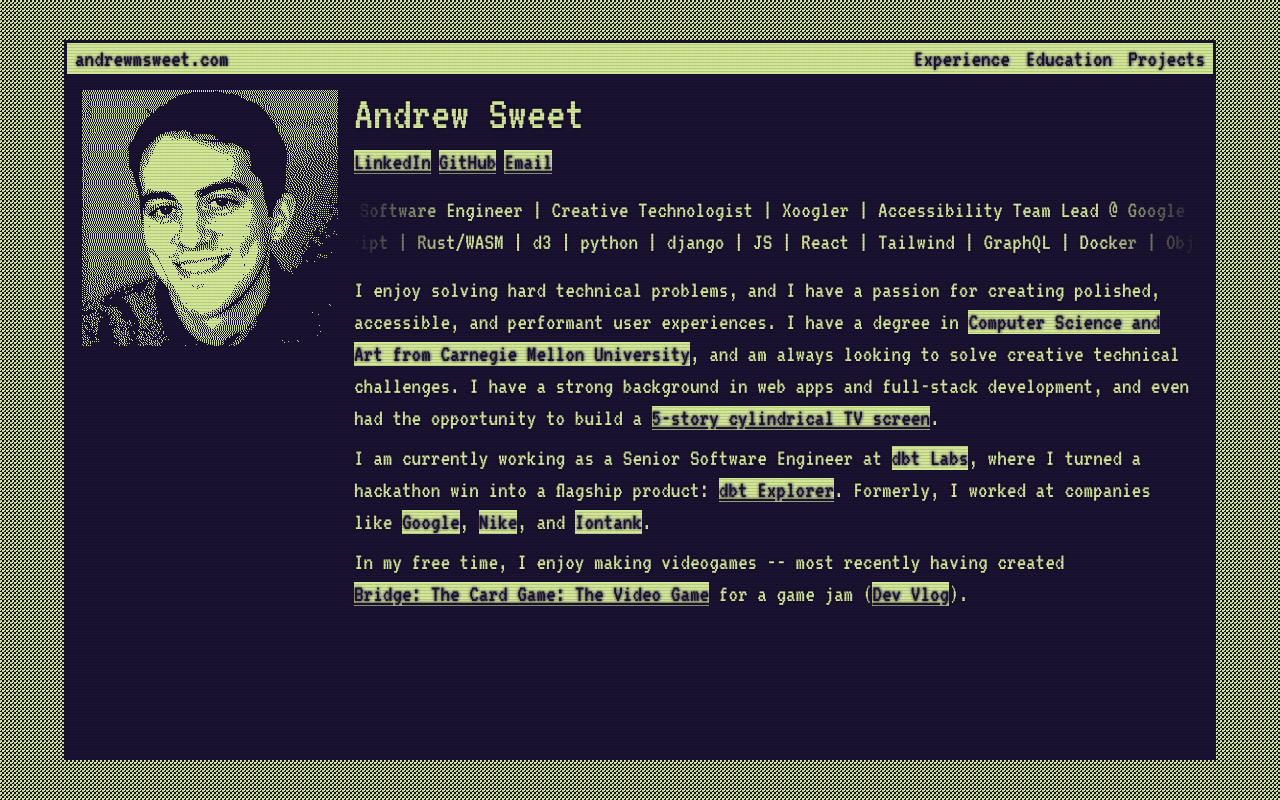
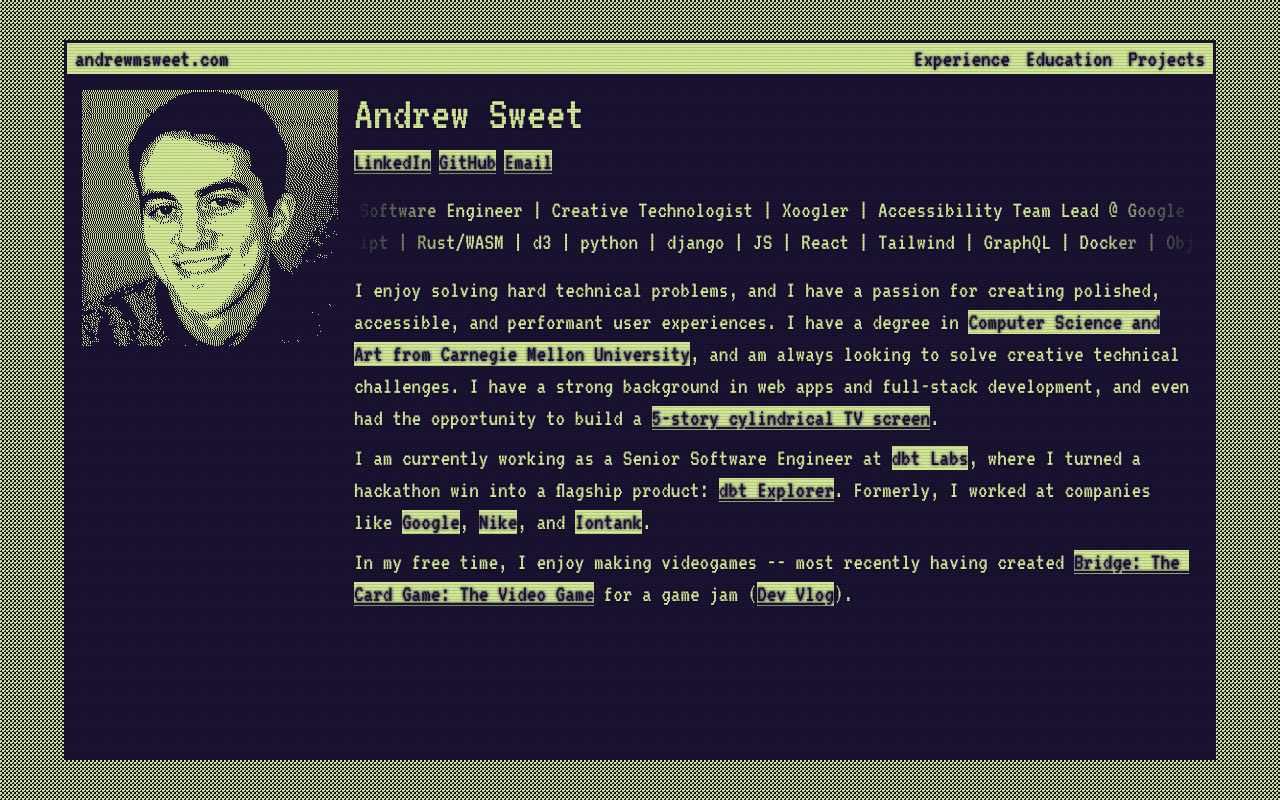
Before and after one commit to heysweet/heysweet.github.io, a Next.js app: page / in a window 1280 px wide. Built offline with nearby package versions, Linux system fonts and the light colour scheme; what tailwindcss-animation-delay would draw is missing.

Commit message:
Fix whitespace issue

```diff
--- a/src/app/page.tsx
+++ b/src/app/page.tsx
@@ -84,7 +84,7 @@ export default function LandingPage() {
                 </div>
                 <div>
                 In my free time, I enjoy making videogames -- most recently having created
-                {' '}<a href='https://itch.io/jam/miz-jam-1/rate/738711' className='whitespace-nowrap' target='_blank'>Bridge: The Card Game: The Video Game</a> for a game jam (
+                {' '}<a href='https://itch.io/jam/miz-jam-1/rate/738711' className='whitespace-break-spaces' target='_blank'>Bridge: The Card Game: The Video Game</a> for a game jam (
                   <a href="https://www.youtube.com/watch?v=lj866DtYVlo" target='_blank'>Dev Vlog</a>).
                 </div>
               </div>
```
